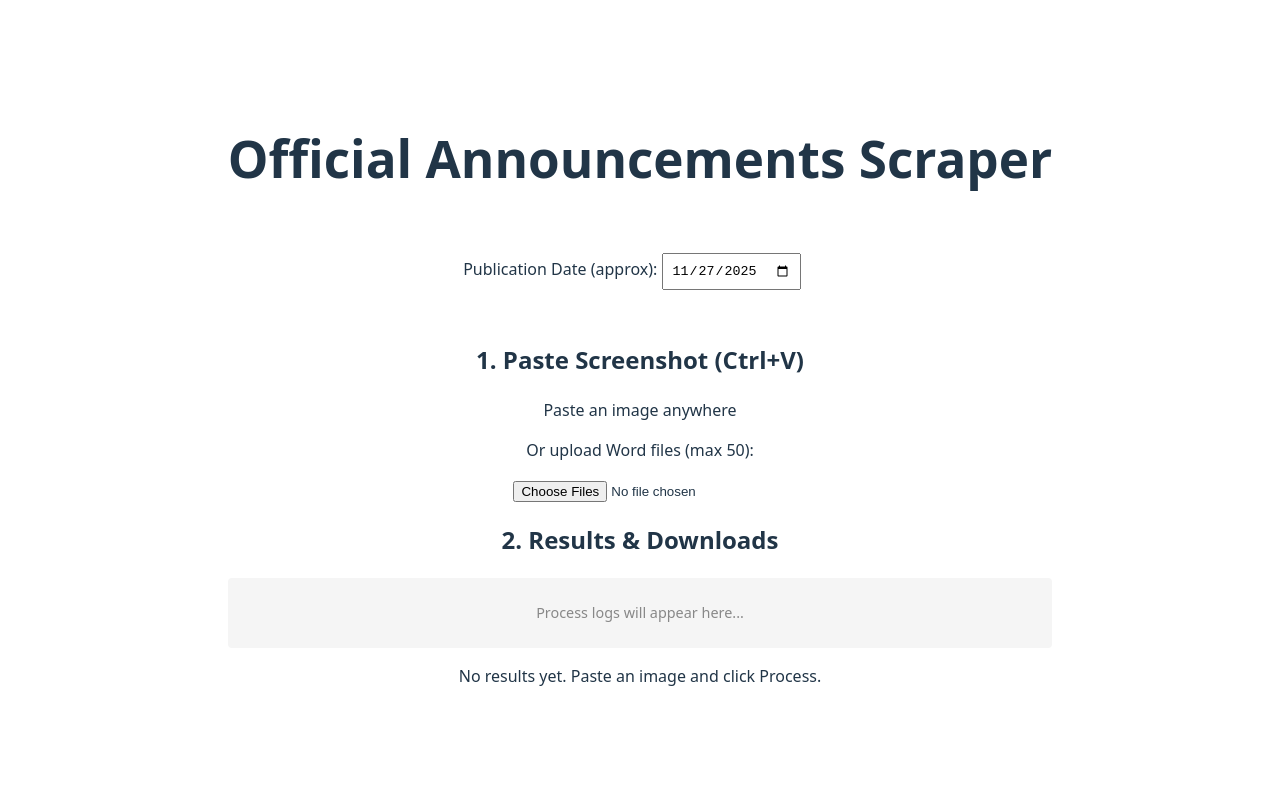
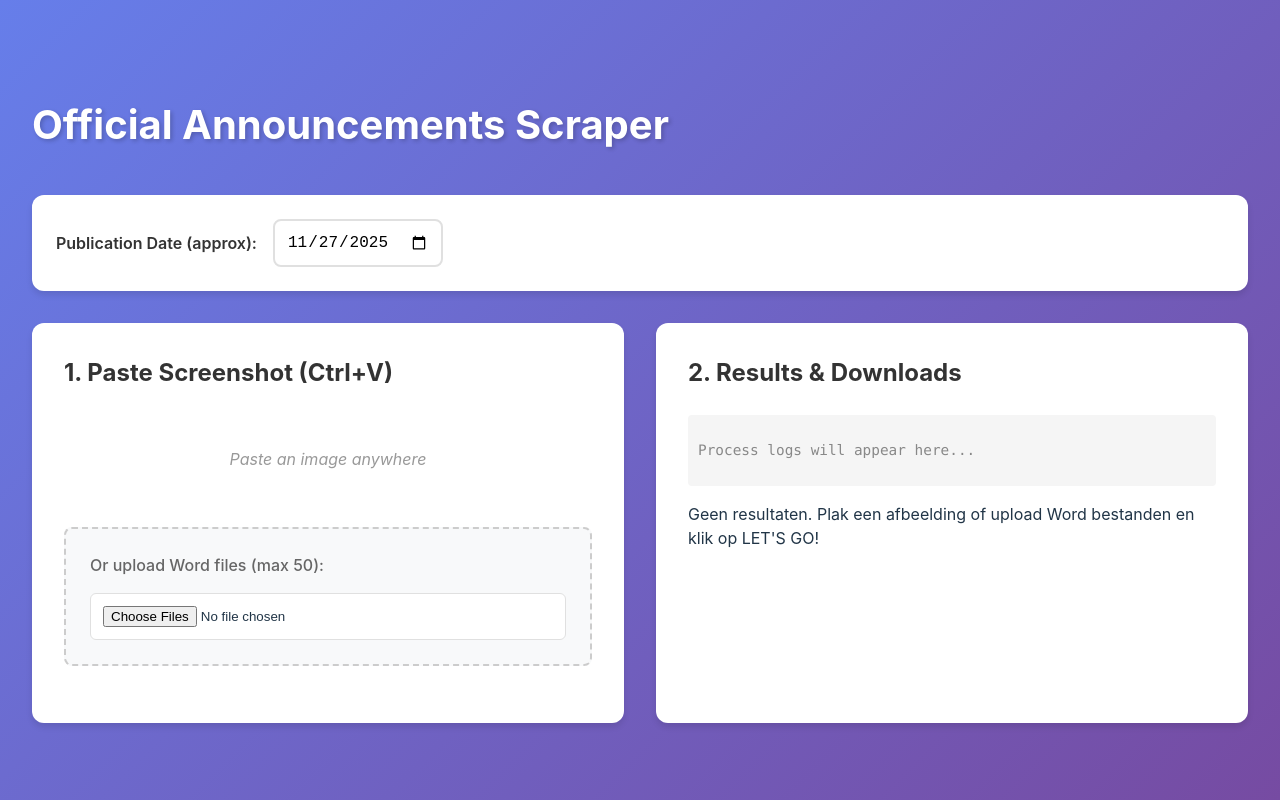
Before and after one commit to g9tdpftqsq-cmyk/verkeersbesluiten, a React (Vite) app: page / in a window 1280 px wide. Built offline with nearby package versions, Linux system fonts and the light colour scheme.

Commit message:
Major UI overhaul: modern design, loading animations, improved documents

```diff
--- a/src/App.css
+++ b/src/App.css
@@ -1,8 +1,17 @@
 #root {
-  max-width: 1280px;
+  max-width: 1400px;
   margin: 0 auto;
   padding: 2rem;
-  text-align: center;
+}
+
+* {
+  box-sizing: border-box;
+}
+
+body {
+  font-family: 'Inter', -apple-system, BlinkMacSystemFont, 'Segoe UI', sans-serif;
+  background: linear-gradient(135deg, #667eea 0%, #764ba2 100%);
+  min-height: 100vh;
 }
 
 .container {
@@ -11,41 +20,256 @@
   gap: 2rem;
 }
 
-.card {
-  padding: 2em;
-  border: 1px solid #ccc;
-  border-radius: 8px;
-  background-color: #f9f9f9;
+h1 {
+  color: white;
+  font-size: 2.5rem;
+  margin-bottom: 1rem;
+  text-shadow: 2px 2px 4px rgba(0, 0, 0, 0.2);
 }
 
-.preview {
-  max-width: 100%;
-  max-height: 300px;
-  margin-top: 1rem;
-  border: 1px dashed #666;
+.controls {
+  background: white;
+  padding: 1.5rem;
+  border-radius: 12px;
+  box-shadow: 0 4px 6px rgba(0, 0, 0, 0.1);
+  display: flex;
+  align-items: center;
+  gap: 1rem;
 }
 
-.address-list {
-  text-align: left;
-  margin-top: 1rem;
-}
-
-.results {
-  text-align: left;
-}
-
-.result-item {
-  margin-bottom: 1rem;
-  padding: 1rem;
-  border-bottom: 1px solid #eee;
+.controls label {
+  font-weight: 600;
+  color: #333;
 }
 
 input[type="date"] {
-  padding: 0.5rem;
-  margin-right: 1rem;
+  padding: 0.75rem;
+  border: 2px solid #e0e0e0;
+  border-radius: 8px;
+  font-size: 1rem;
+  transition: border-color 0.3s;
+}
+
+input[type="date"]:focus {
+  outline: none;
+  border-color: #667eea;
+}
+
+.content-grid {
+  display: grid;
+  grid-template-columns: 1fr 1fr;
+  gap: 2rem;
+}
+
+@media (max-width: 968px) {
+  .content-grid {
+    grid-template-columns: 1fr;
+  }
+}
+
+.panel {
+  background: white;
+  padding: 2rem;
+  border-radius: 12px;
+  box-shadow: 0 4px 6px rgba(0, 0, 0, 0.1);
+  min-height: 400px;
+}
+
+.panel h2 {
+  color: #333;
+  margin-top: 0;
+  margin-bottom: 1.5rem;
+  font-size: 1.5rem;
+}
+
+.image-preview-container {
+  margin: 1rem 0;
+}
+
+.image-preview {
+  max-width: 100%;
+  max-height: 300px;
+  border-radius: 8px;
+  box-shadow: 0 2px 4px rgba(0, 0, 0, 0.1);
+}
+
+.upload-section {
+  margin: 1.5rem 0;
+  padding: 1.5rem;
+  background: #f8f9fa;
+  border-radius: 8px;
+  border: 2px dashed #ccc;
+}
+
+.upload-section p {
+  margin-top: 0;
+  color: #666;
+  font-weight: 500;
+}
+
+input[type="file"] {
+  width: 100%;
+  padding: 0.75rem;
+  border: 1px solid #e0e0e0;
+  border-radius: 6px;
+  background: white;
+  cursor: pointer;
+}
+
+.placeholder {
+  color: #999;
+  font-style: italic;
+  padding: 2rem;
+  text-align: center;
+}
+
+ul {
+  list-style: none;
+  padding: 0;
+}
+
+ul li {
+  padding: 0.75rem;
+  background: #f8f9fa;
+  margin-bottom: 0.5rem;
+  border-radius: 6px;
+  border-left: 3px solid #667eea;
+}
+
+.action-buttons {
+  display: flex;
+  gap: 1rem;
+  margin-top: 1.5rem;
 }
 
 button {
-  padding: 0.5rem 1rem;
+  padding: 0.75rem 1.5rem;
+  border: none;
+  border-radius: 8px;
+  font-size: 1rem;
+  font-weight: 600;
   cursor: pointer;
+  transition: all 0.3s;
+  box-shadow: 0 2px 4px rgba(0, 0, 0, 0.1);
 }
+
+button:hover:not(:disabled) {
+  transform: translateY(-2px);
+  box-shadow: 0 4px 8px rgba(0, 0, 0, 0.15);
+}
+
+button:disabled {
+  opacity: 0.6;
+  cursor: not-allowed;
+}
+
+.primary-btn {
+  background: linear-gradient(135deg, #667eea 0%, #764ba2 100%);
+  color: white;
+  flex: 1;
+}
+
+button:not(.primary-btn) {
+  background: white;
+  color: #333;
+  border: 2px solid #e0e0e0;
+}
+
+.loading-screen {
+  display: flex;
+  flex-direction: column;
+  align-items: center;
+  justify-content: center;
+  padding: 3rem;
+  min-height: 300px;
+}
+
+.spinner-container {
+  margin-bottom: 2rem;
+}
+
+.spinning-logo {
+  width: 120px;
+  height: 120px;
+  animation: spin 2s linear infinite;
+  filter: drop-shadow(0 4px 6px rgba(0, 0, 0, 0.1));
+}
+
+@keyframes spin {
+  from {
+    transform: rotate(0deg);
+  }
+
+  to {
+    transform: rotate(360deg);
+  }
+}
+
+.motivational-message {
+  color: #667eea;
+  font-size: 1.8rem;
+  font-weight: 700;
+  text-align: center;
+  animation: pulse 1.5s ease-in-out infinite;
+}
+
+@keyframes pulse {
+
+  0%,
+  100% {
+    opacity: 1;
+    transform: scale(1);
+  }
+
+  50% {
+    opacity: 0.8;
+    transform: scale(1.05);
+  }
+}
+
+.logs-container {
+  max-height: 200px;
+  overflow-y: auto;
+  background: #f5f5f5;
+  padding: 10px;
+  margin-bottom: 10px;
+  border-radius: 8px;
+  font-size: 0.9em;
+  font-family: 'Monaco', 'Courier New', monospace;
+}
+
+.download-buttons {
+  display: flex;
+  gap: 1rem;
+  margin-bottom: 1.5rem;
+}
+
+.download-buttons button {
+  flex: 1;
+  background: linear-gradient(135deg, #11998e 0%, #38ef7d 100%);
+  color: white;
+  font-size: 1.1rem;
+}
+
+.results-list {
+  list-style: none;
+  padding: 0;
+}
+
+.results-list li {
+  padding: 1rem;
+  background: #f8f9fa;
+  margin-bottom: 0.75rem;
+  border-radius: 8px;
+  border-left: 4px solid #11998e;
+}
+
+.results-list a {
+  color: #667eea;
+  text-decoration: none;
+  font-weight: 500;
+}
+
+.results-list a:hover {
+  text-decoration: underline;
+}
--- a/src/App.jsx
+++ b/src/App.jsx
@@ -17,6 +17,7 @@ function App() {
   const [processedResults, setProcessedResults] = useState([])
   const [processing, setProcessing] = useState(false)
   const [logs, setLogs] = useState([])
+  const [motivationalMessage, setMotivationalMessage] = useState('')
 
   const addLog = (message, type = 'info') => {
     const timestamp = new Date().toLocaleTimeString();
@@ -72,10 +73,6 @@ function App() {
     const files = Array.from(e.target.files);
     if (files.length === 0) return;
 
-    if (files.length > 50) {
-      alert("Maximum 50 files allowed.");
-      return;
-    }
 
     setOcrLoading(true); // Reuse loading state
     addLog(`Processing ${files.length} Word files...`, 'info');
@@ -117,6 +114,21 @@ function App() {
     setProcessedResults([]);
     setLogs([]); // Clear previous logs on new run
     addLog(`Starting batch process for ${addresses.length} addresses...`, 'info');
+
+    const motivationalMessages = [
+      'JE KAN HET!',
+      'SAMEN HALEN WE ONZE DOELEN',
+      'BIJNA KLAAR...',
+      'GEWELDIG BEZIG!',
+      'NOG EVEN VOLHOUDEN!',
+      'TOP WERK!'
+    ];
+
+    let messageIndex = 0;
+    const messageInterval = setInterval(() => {
+      setMotivationalMessage(motivationalMessages[messageIndex % motivationalMessages.length]);
+      messageIndex++;
+    }, 2000);
 
     const results = [];
     const errors = [];
@@ -183,6 +195,8 @@ function App() {
       addLog(`Critical batch error: ${error.message}`, 'error');
       alert(`Error during batch processing: ${error.message}`);
     } finally {
+      clearInterval(messageInterval);
+      setMotivationalMessage('');
       setProcessing(false);
     }
   };
@@ -235,7 +249,7 @@ function App() {
               <div className="action-buttons">
                 <button onClick={() => { setAddresses([]); setImagePreview(null); setProcessedResults([]); setLogs([]); }}>Clear</button>
                 <button className="primary-btn" onClick={handleProcessAll} disabled={processing}>
-                  {processing ? 'Processing...' : 'Find & Process Decrees'}
+                  {processing ? 'Bezig...' : 'LET\'S GO! 🚀'}
                 </button>
               </div>
             </>
@@ -245,6 +259,14 @@ function App() {
         <div className="panel">
           <h2>2. Results & Downloads</h2>
 
+          {processing && (
+            <div className="loading-screen">
+              <div className="spinner-container">
+                <img src="/utrecht-logo.png" alt="Utrecht" className="spinning-logo" />
+              </div>
+              <h2 className="motivational-message">{motivationalMessage}</h2>
+            </div>
+          )}
           {/* Logs Section */}
           <div className="logs-container" style={{ maxHeight: '200px', overflowY: 'auto', background: '#f5f5f5', padding: '10px', marginBottom: '10px', borderRadius: '4px', fontSize: '0.9em' }}>
             {logs.length === 0 && <p style={{ color: '#888' }}>Process logs will appear here...</p>}
@@ -259,14 +281,13 @@ function App() {
             ))}
           </div>
 
-          {processedResults.length === 0 && !processing && <p>No results yet. Paste an image and click Process.</p>}
-          {processing && <p>Searching and parsing...</p>}
+          {processedResults.length === 0 && !processing && <p>Geen resultaten. Plak een afbeelding of upload Word bestanden en klik op LET'S GO!</p>}
 
-          {processedResults.length > 0 && (
+          {processedResults.length > 0 && !processing && (
             <>
               <div className="download-buttons">
-                <button onClick={() => generateWordDoc(processedResults)}>Download Word Report</button>
-                <button onClick={() => generateEmailFile(processedResults)}>Download Table (Word)</button>
+                <button onClick={() => generateWordDoc(processedResults)}>📄 Wijkbericht</button>
+                <button onClick={() => generateEmailFile(processedResults)}>📧 Redactie mail</button>
               </div>
               <ul className="results-list">
                 {processedResults.map((res, i) => (
--- a/src/utils/docGenerator.js
+++ b/src/utils/docGenerator.js
@@ -69,31 +69,6 @@ export const generateWordDoc = async (items) => {
     const blob = await Packer.toBlob(doc);
     console.log("Blob created, size:", blob.size, "bytes");
 
-    // Create a proper blob with correct MIME type
-    const properBlob = new Blob([blob], {
-        type: "application/vnd.openxmlformats-officedocument.wordprocessingml.document"
-    });
-
-    // Add timestamp to filename
-    const timestamp = new Date().toISOString().split('T')[0];
-    const filename = `Verkeersbesluiten_${timestamp}.docx`;
-
-    console.log("Triggering download:", filename);
-
-    // Use manual download link for better compatibility
-    const url = URL.createObjectURL(properBlob);
-    const link = document.createElement('a');
-    link.href = url;
-    link.download = filename;
-    link.style.display = 'none';
-    document.body.appendChild(link);
-    link.click();
-
-    // Cleanup
-    setTimeout(() => {
-        document.body.removeChild(link);
-        URL.revokeObjectURL(url);
-    }, 100);
-
-    console.log("Download triggered!");
+    saveAs(blob, `Wijkbericht_${new Date().toISOString().split('T')[0]}.docx`);
+    console.log("Word document generated!");
 };
```
Also changed, not shown: src/utils/emailGenerator.js (+24 -6 lines), public/utrecht-logo.png (added).
